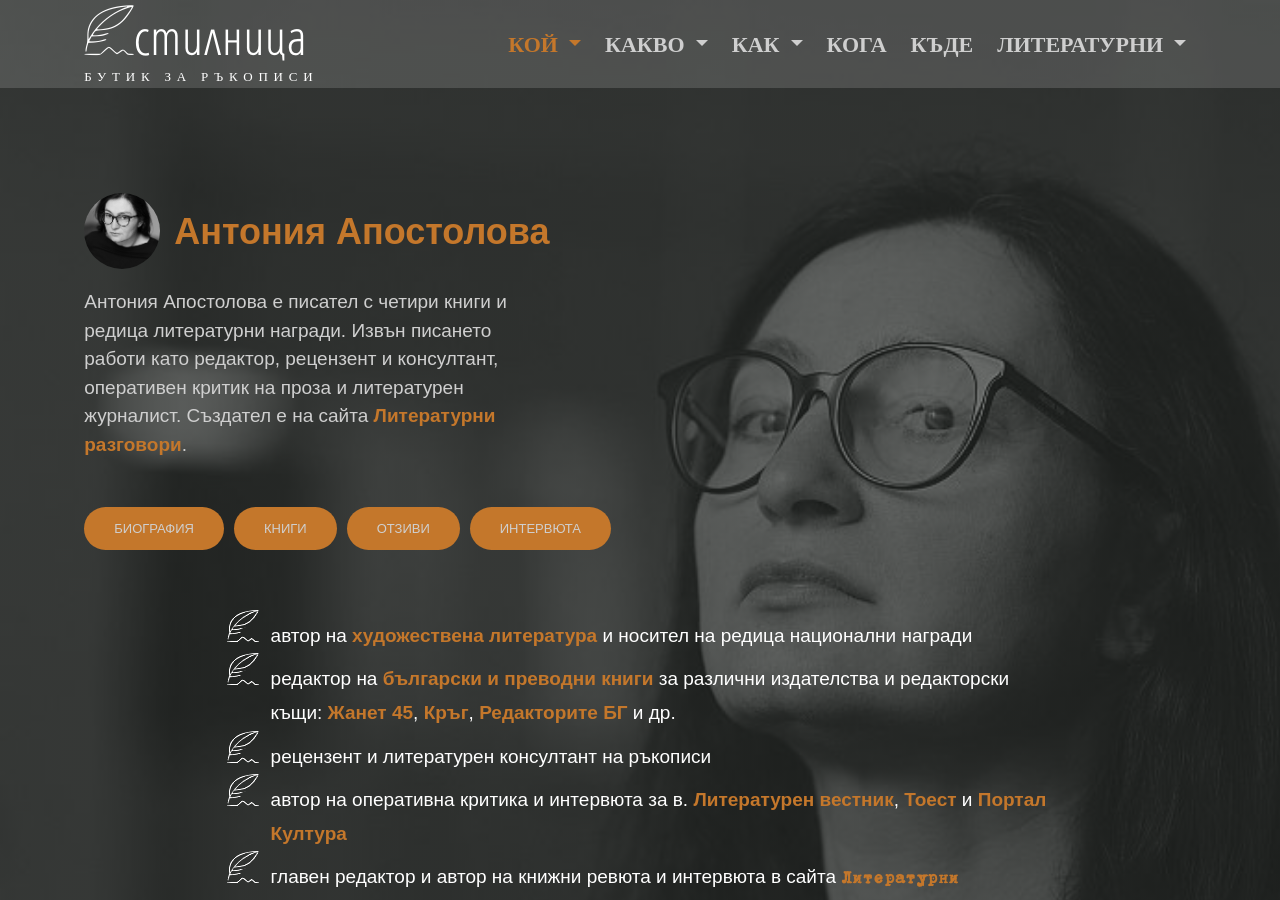
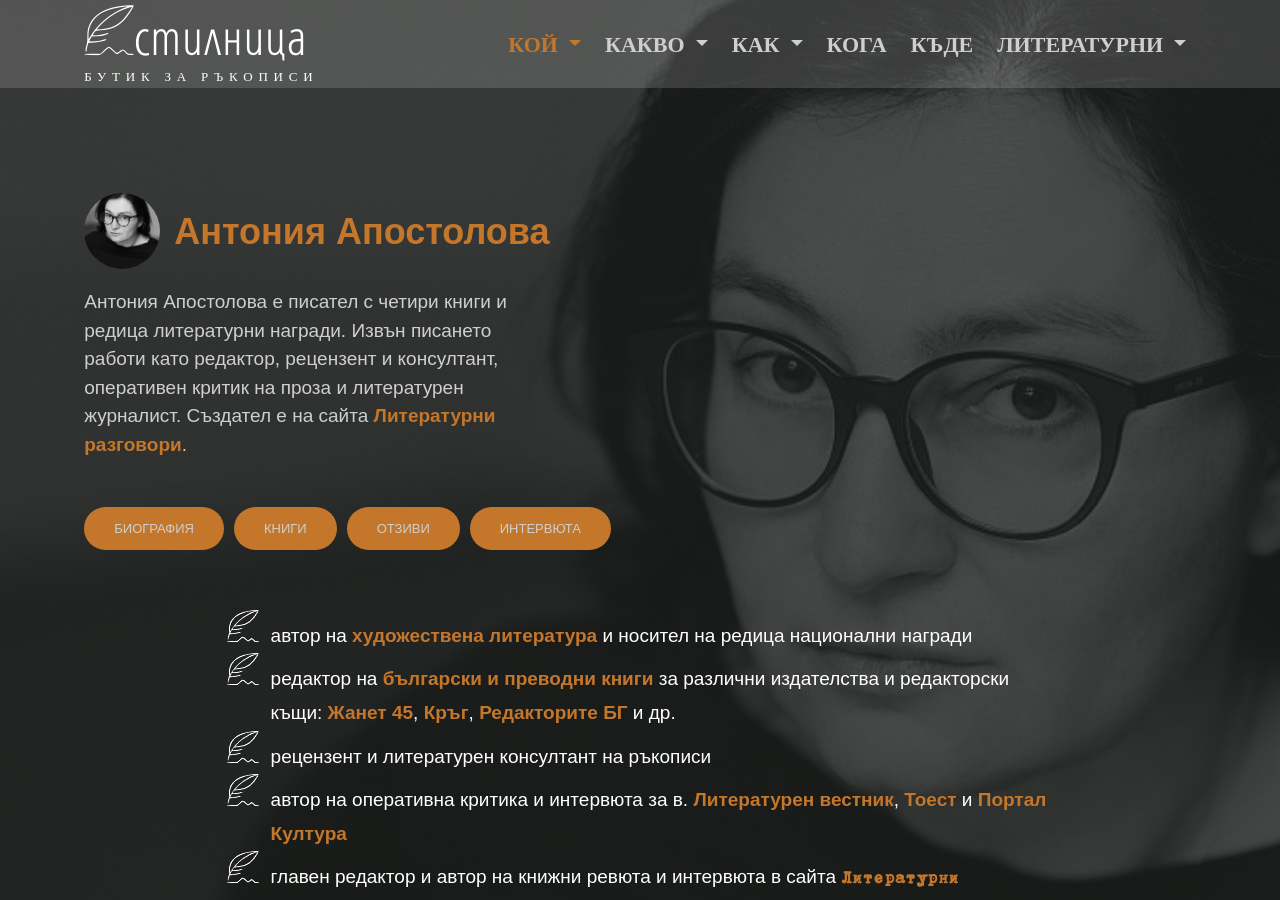
Before and after one commit to stilnica/stilnica.github.io, a Jekyll site: the page built from _info/_people/antonia.html, in a window 1280 px wide and 900 px high. Built offline with Jekyll 4.4.1, drawn with Linux system fonts in a browser that asks for light colours; some web fonts are replaced.

Commit message:
New photo Antonia

```diff
--- a/_info/_partners/ars-scribens.html
+++ b/_info/_partners/ars-scribens.html
@@ -6,4 +6,5 @@ text: Издателска група АРС и SCRIBENS работи за ра
 visible: true
 site: https://www.ars-scribens.com/
 wide_logo: false
+link: false
 ---
--- a/_info/_people/antonia.html
+++ b/_info/_people/antonia.html
@@ -4,8 +4,8 @@ description: "Антония Апостолова е писател с чети
 firstname: Антония
 lastname: Апостолова
 visible: true
-header-pic: /assets/images/people/antonia-bw-1.jpg
-page_img: /assets/images/og/og-antonia.png
+header-pic: /assets/images/people/antonia-bw-2-darker.jpg
+page_img: /assets/images/og/og-antonia2.png
 header-color: linear-gradient(90deg, rgba(32,33,37,1) 0%, rgba(9,9,9,1) 50%)
 person-pic: /assets/images/people/antonia-bw-2-sq.jpg
 intro: Антония Апостолова е писател с четири книги и редица литературни награди. Извън писането работи като редактор, рецензент и консултант, оперативен критик на проза и литературен журналист. Създател е на сайта <a href="https://www.literaturnirazgovori.com" target="_blank">Литературни разговори</a>.
```
Also changed, not shown: assets/images/people/7a7d9b29-1258-41cb-975e-dc2b2c6e5e85.jpeg (added), assets/images/people/antonia-bw-2-darker.jpg (added).
